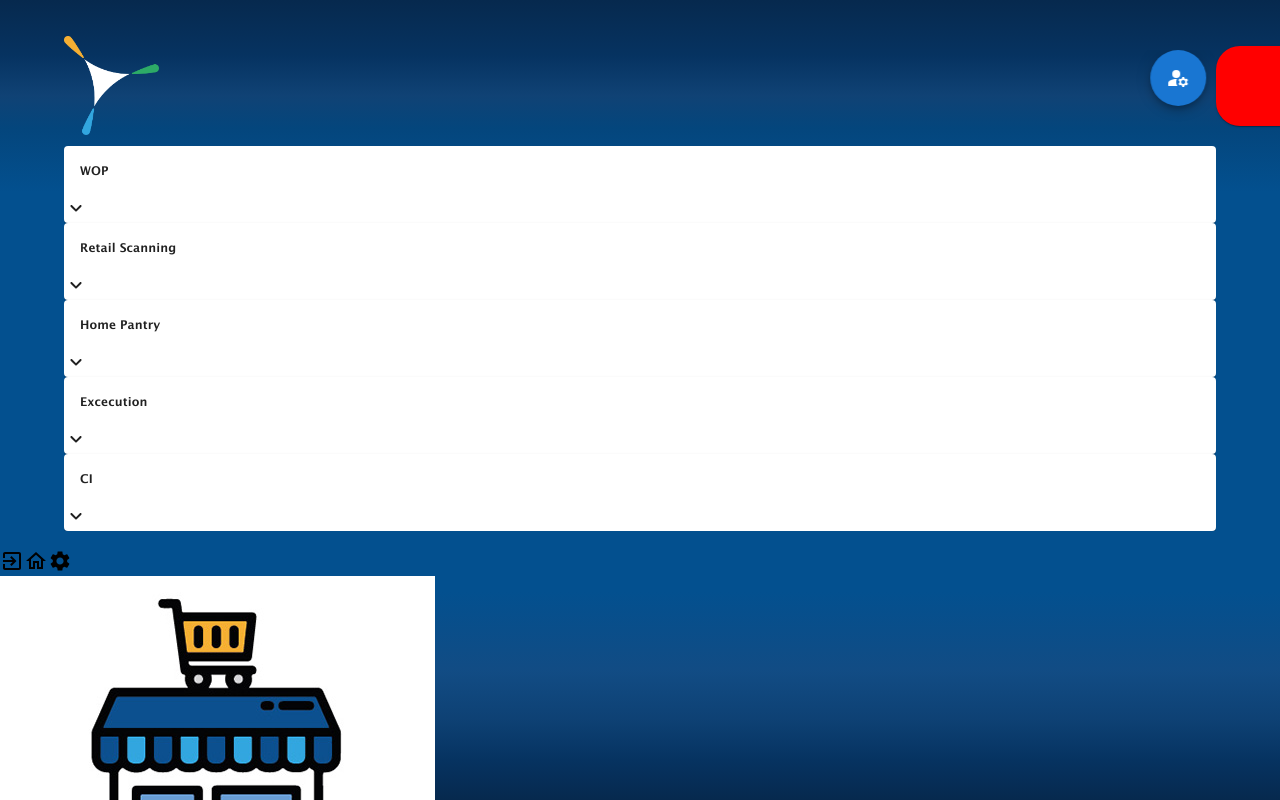
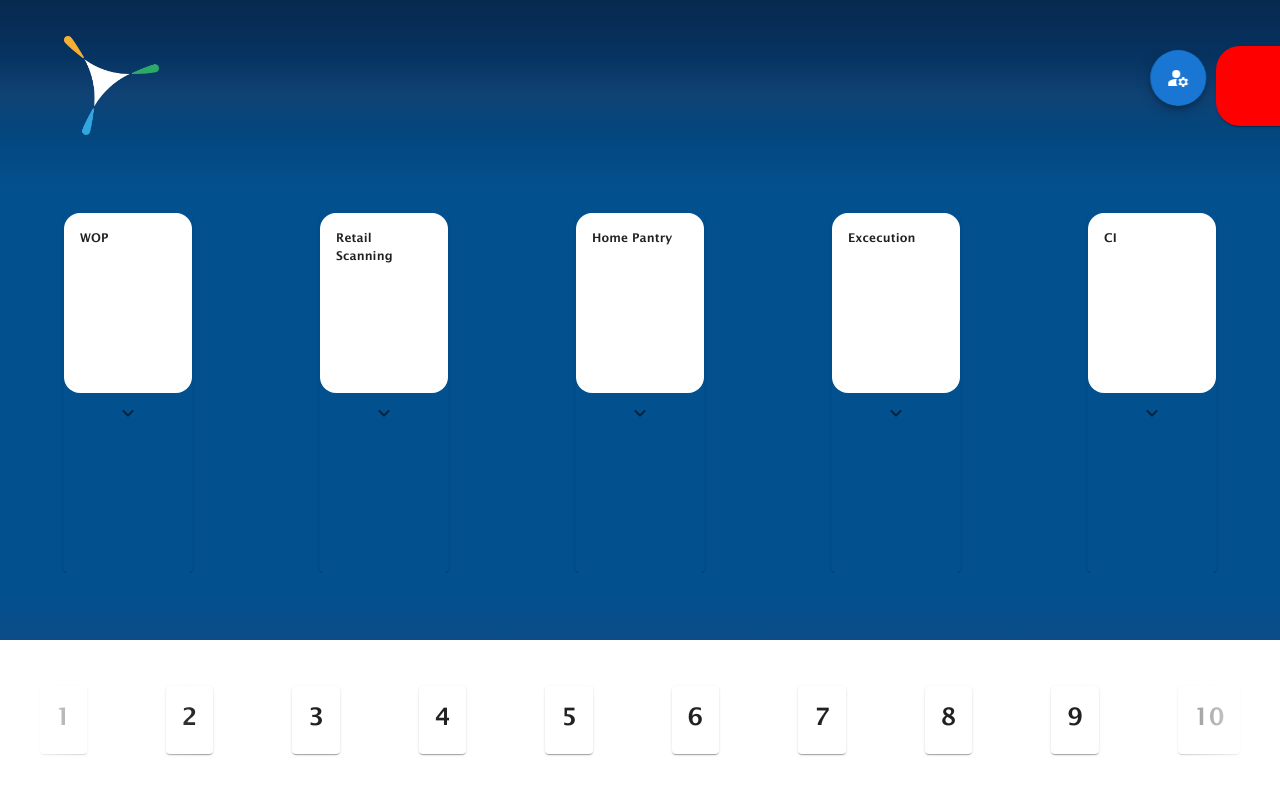
Before and after one commit to rafaelatenas/VisualCliente, a React (Create React App) app: page /home in a window 1280 px wide. Shown: the top 800 px of the page. Built offline with nearby package versions, Linux system fonts and the light colour scheme.

Commit message:
28/07/2022

```diff
--- a/src/componentes/Home/Home.js
+++ b/src/componentes/Home/Home.js
@@ -10,9 +10,9 @@ import { Button, Container } from '@mui/material';
 import Carousel from './carrusel';
 import './home.css';
 import ManageAccountsIcon from '@mui/icons-material/ManageAccounts';
-import { CardDesktop, HeaderDesktop } from './homeComponents';
+import { CardDesktop, CarouselFooter, HeaderDesktop } from './homeComponents';
+
 class Home extends React.Component {
-
     constructor(props){
         super(props);
         this.state={
@@ -273,10 +273,12 @@ class Home extends React.Component {
 		return(
             <Container className='containerBox'>
                 {this.state.withdScreen > 900 ? <HeaderDesktop/> : ''}
-                <Container>
+                <Container className='containerCard'>
                     <CardDesktop/>
                 </Container>
-
+                <Container className='containerCarousel'>
+                    <CarouselFooter/>
+                </Container>
                 {/* <section className="container">
                     <article className="gallery">
                         <div className="gallery-container">
@@ -345,7 +347,7 @@ class Home extends React.Component {
                     </aside>
                 </section> */}
 
-                <aside id="modal"  style={{display:'none'}}>
+                {/* <aside id="modal"  style={{display:'none'}}>
                     <section id="texto_modal"></section>
                 </aside>
 
@@ -361,7 +363,7 @@ class Home extends React.Component {
                     <div className="complementary-buttons">
                         <Carousel/>
                     </div>
-                </footer>
+                </footer> */}
             </Container>
 
 
--- a/src/componentes/Home/home.css
+++ b/src/componentes/Home/home.css
@@ -7,14 +7,41 @@ main {
 }
 
 /* Media query para Tablets y Movile */
+
+
+
 .containerBox{
     padding: 0 !important;
     margin: 0!important;
     max-width:none !important;
     width: 100%;
     height: 100%;
+    display: flex !important;
+    align-items: center;
+    flex-direction: column;
+    justify-content: space-between;
 }
-
+.containerCard{
+    height: 45%;
+    display: flex !important;
+    /* flex-direction: row; */
+    align-content: center;
+    justify-content: center;
+    margin:0 !important;
+    padding: 0 !important;
+    max-width: none !important;
+}
+.containerCarousel{
+    padding: 0 !important;
+    margin: 0!important;
+    max-width:none !important;
+    width: 100%;
+    height: 20%;
+    background-color: #fff;
+    display: flex !important;
+    align-items: center;
+}
+/*-- Estilo componente Header Desktop --*/
 .makeStyles-boxSecundary-2 {
     animation: logo;
     animation-duration: 2.5s;
--- a/src/componentes/Home/homeComponents.js
+++ b/src/componentes/Home/homeComponents.js
@@ -1,13 +1,13 @@
 import React from "react";
 import { ManageAccounts, ExitToApp, Settings, AdminPanelSettings } from "@mui/icons-material";
-import { Box, Card, CardContent, Paper, SpeedDial, SpeedDialAction, Typography} from "@mui/material";
+import { Box, Card, CardContent, IconButton, Paper, Popover, SpeedDial, SpeedDialAction, Typography} from "@mui/material";
 import logoAtenas from '../../landing/Images/ats_logo-elise-blanca.png'
 import { makeStyles } from "@material-ui/styles";
 import KeyboardArrowDownRoundedIcon from '@mui/icons-material/KeyboardArrowDownRounded';
+/* -- Modulos Header -- */
 export function HeaderMovile(){
 
 }
-
 export function HeaderDesktop(){
     const styles = useStyles();
     const actions = [
@@ -45,32 +45,6 @@ export function HeaderDesktop(){
         </Box>
     )
 }
-
-export function CardDesktop(){
-
-    const reports = [
-        {name:'WOP'},
-        {name:'Retail Scanning'},
-        {name:'Home Pantry'},
-        {name:'Excecution'},
-        {name:'CI'},
-    ]
-
-    return(
-        <Box>
-            {reports.map((report)=>(
-                <Card>
-                    <CardContent>
-                        <Typography>{report.name}</Typography>
-                    </CardContent>
-                    <KeyboardArrowDownRoundedIcon/>
-                    <Paper></Paper>
-                </Card>
-            ))}
-        </Box>
-    )
-}
-
 const useStyles = makeStyles(()=>({
     BoxPrimary:{
         width:'90%',
@@ -102,3 +76,118 @@ const useStyles = makeStyles(()=>({
         borderBottomLeftRadius:'1.5em'
     }
 }))
+
+/* -- Modulos Tarjetas de Reportes -- */
+export function CardDesktop(){
+    const styles = useStylesCard();
+    const reports = [
+        {name:'WOP'},
+        {name:'Retail Scanning'},
+        {name:'Home Pantry'},
+        {name:'Excecution'},
+        {name:'CI'},
+    ]
+
+    return(
+        <Box className={styles.Boxcards}>
+            {reports.map((report)=>(
+                <Card className={styles.Card}>
+                    <CardContent className={styles.CardContent}>
+                        <Typography>{report.name}</Typography>
+                    </CardContent>
+                    <IconButton>
+                       <KeyboardArrowDownRoundedIcon/>
+                    </IconButton>
+                    <Popover><Typography sx={{ p: 1 }}>I use Popover.</Typography></Popover>
+                </Card>
+            ))}
+        </Box>
+    )
+}
+const useStylesCard = makeStyles(()=>({
+    Boxcards:{
+        display:'flex',
+        width:'100%',
+        height:'100%',
+        alignItems:'center',
+        justifyContent:'space-around',
+    },
+    Card:{
+        backgroundColor:'transparent',
+        width:'10%',
+        height:'100%',
+        display:'flex',
+        alignItems:'center',
+        flexDirection:'column'
+    },
+    CardContent:{
+        backgroundColor:'#fff',
+        width:'100%',
+        height:'50%',
+        borderRadius:'1em'
+    },
+    PaperCards:{
+        width:'100%',
+        height:'auto',
+        backgroundColor:'#fff',
+
+    }
+}))
+/* -- Modulo Carousel -- */
+export function CarouselFooter(){
+    const styles = useStylesCarousel();
+    const reports = [
+        {name:1},
+        {name:2},
+        {name:3},
+        {name:4},
+        {name:5},
+        {name:6},
+        {name:7},
+        {name:8},
+        {name:9},
+        {name:10},
+    ]
+    return(
+        <Box className={styles.BoxCarousel}>
+            {reports.map((report)=>(
+                <IconButton className={styles.CardsCarousel}>
+                    <Card>
+                        <CardContent>{report.name}</CardContent>
+                    </Card>
+                </IconButton>
+            ))}
+        </Box>
+    )
+}
+
+const useStylesCarousel = makeStyles (()=>({
+    BoxCarousel:{
+        backgroundColor:'#fff',
+        width:'100%',
+        height:'85%',
+        display:'inline-flex',
+        justifyContent:'space-around',
+        "&:before, &:after": {
+            background: 'linear-gradient(to right, rgba(255, 255, 255, 1) 0%, rgba(255, 255, 255, 0) 100%)',
+            content: '""',
+            height: '20%',
+            width:200,
+            position: 'absolute',
+            zIndex: 2,
+        },
+        '&::after': {
+            right: 0,
+            top: '80%',
+            transform:'rotateZ(180deg)'
+        },
+
+        '&::before' :{
+            left: 0,
+            top: '80%'
+        }
+    },
+    CardsCarousel:{
+
+    }
+}))
```
